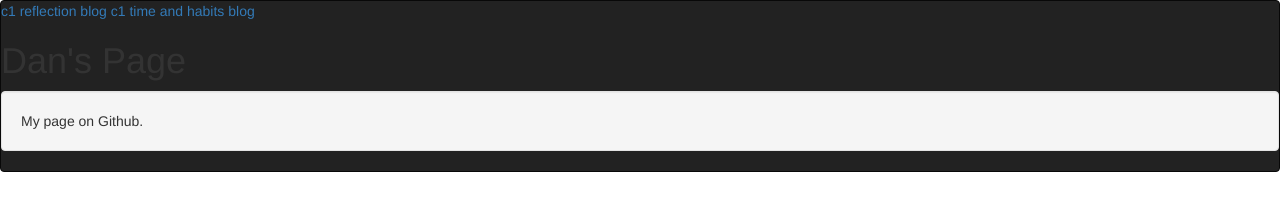
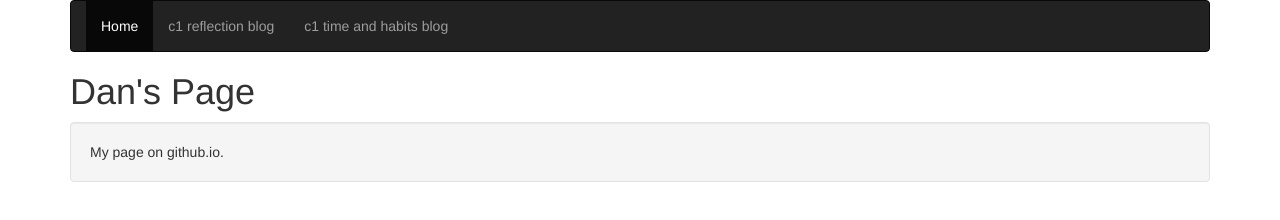
Before and after one commit to danielkermode/danielkermode.github.io, a plain HTML site: page index.html in a window 1280 px wide. Drawn offline with nearby package versions, Linux system fonts and the light colour scheme.

Commit message:
bootstrap

```diff
--- a/index.html
+++ b/index.html
@@ -2,19 +2,26 @@
 <html>
   <head>
     <title>Dan's Page </title>
-    <meta charset="UTF-8">
+    <meta name="viewport" charset="UTF-8" content="width=device-width, initial-scale=1.0">
     <link href="https://maxcdn.bootstrapcdn.com/bootstrap/3.3.6/css/bootstrap.min.css" rel="stylesheet" integrity="sha384-1q8mTJOASx8j1Au+a5WDVnPi2lkFfwwEAa8hDDdjZlpLegxhjVME1fgjWPGmkzs7" crossorigin="anonymous">
   </head>
-  <nav class="navbar navbar-inverse" role="navigation">
-    <a href='http://danielkermode.github.io/blog/c1-reflection-blog'>c1 reflection blog</a>
-    <a href='http://danielkermode.github.io/blog/c1-time-and-habits-blog.html'>c1 time and habits blog</a>
   <body>
+  <div class='container'>
+  <!--nav-->
+    <div class="navbar navbar-inverse" role="navigation">
+      <div class="collapse navbar-collapse navbar-ex1-collapse">
+        <ul class="nav navbar-nav">
+          <li class="active"><a href="http://danielkermode.github.io">Home</a></li>
+          <li><a href="http://danielkermode.github.io/blog/c1-reflection-blog">c1 reflection blog</a></li>
+          <li><a href="http://danielkermode.github.io/blog/c1-time-and-habits-blog.html">c1 time and habits blog</a></li>
+        </ul>
+      </div>
+    </div>
+  <!--nav-->
     <h1>Dan's Page</h1>
     <p class='well'>
-      My page on Github.
+      My page on github.io.
     </p>
-
-    <!-- this is a comment. -->
-
+  </div>
   </body>
 </html>
```
Also changed, not shown: blog/c1-reflection-blog.html (+16 -5 lines), blog/c1-time-and-habits-blog.html (+16 -6 lines).
